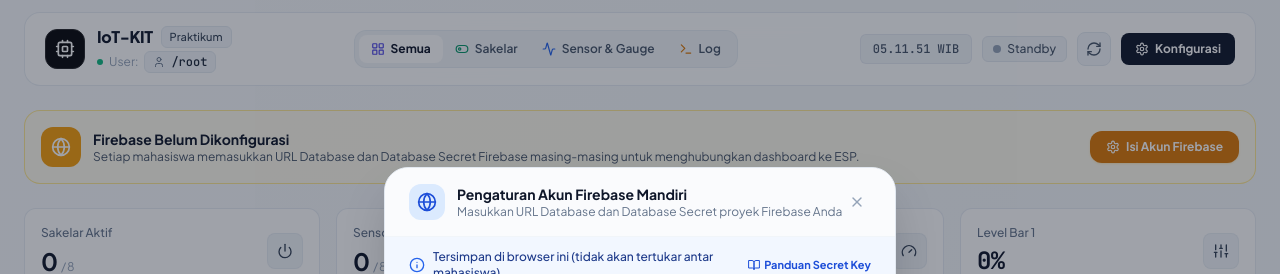
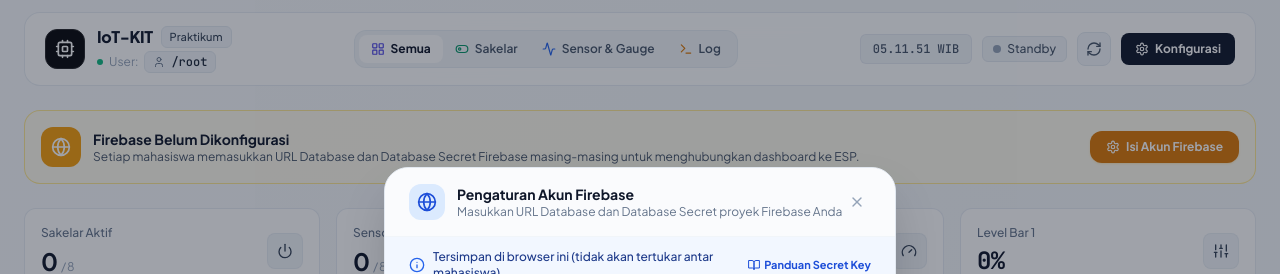
Before and after one commit to afrizalfikrii/iotkitdashboard, a React (Vite) app: page / in a window 1280 px wide. Shown: the top 274 px of the page. Built offline with nearby package versions, Linux system fonts and the light colour scheme.

Commit message:
hapus dikit

```diff
--- a/src/components/ConfigModal.tsx
+++ b/src/components/ConfigModal.tsx
@@ -107,7 +107,7 @@
             </div>
             <div>
               <h2 className="text-sm font-bold text-slate-900">
-                Pengaturan Akun Firebase Mandiri
+                Pengaturan Akun Firebase
               </h2>
               <p className="text-xs text-slate-500">
                 Masukkan URL Database dan Database Secret proyek Firebase Anda
```
